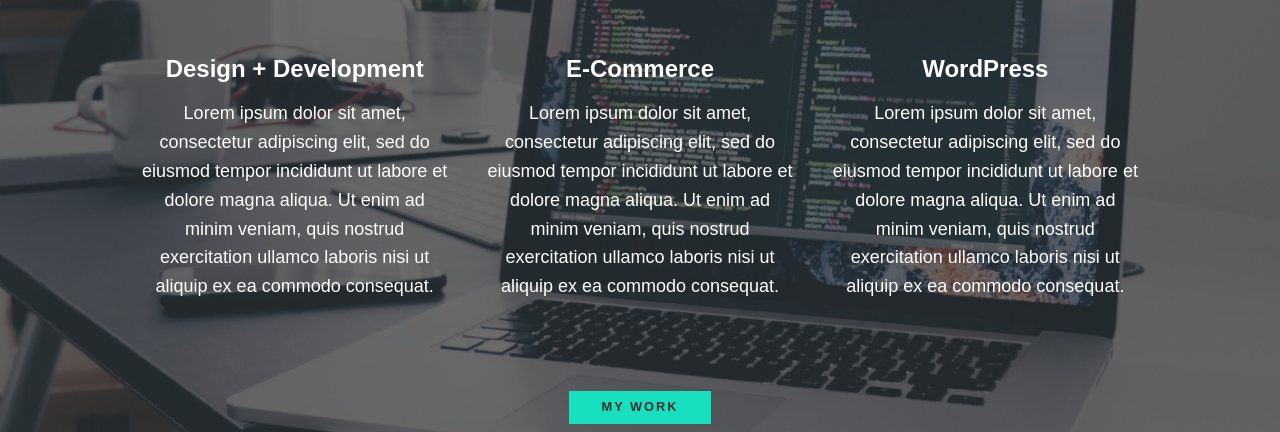
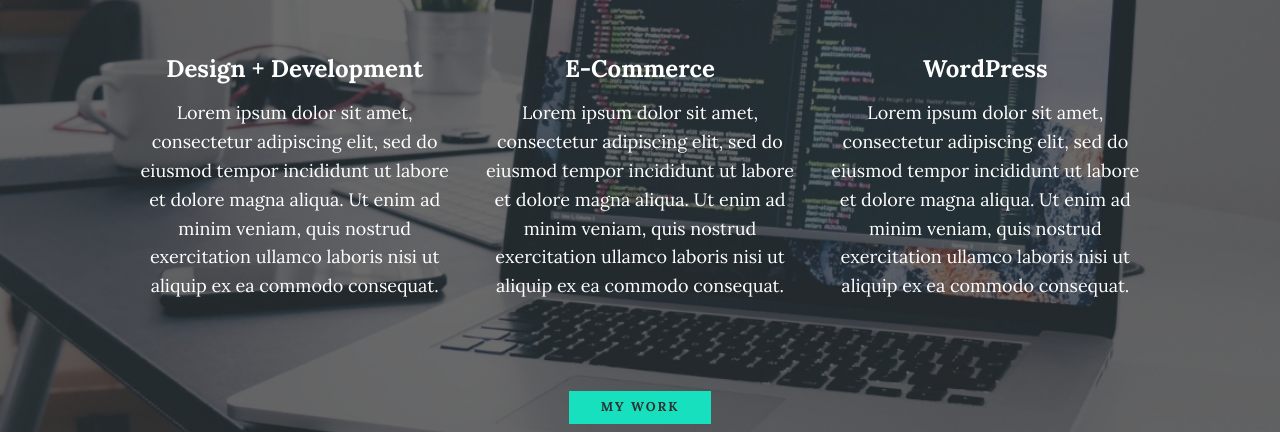
Before and after one commit to iamjayy/port, a website: page index.html in a window 1280 px wide. Shown: the part 668-1100 px from the top of the page. Drawn offline with nearby package versions, Linux system fonts and the light colour scheme.

Commit message:
buildpack

```diff
--- a/css/style.css
+++ b/css/style.css
@@ -7,11 +7,11 @@
 /* Custom Properties, update these for your own design */
 
 :root {
-  --ff-primary: "Source Sans Pro", sans-serif;
-  --ff-secondary: "Source Code Pro", monospace;
+  --ff-primary: "Lora", serif;
+  --ff-secondary: "Roboto Slab", serif;
 
-  --fw-reg: 300;
-  --fw-bold: 900;
+  --fw-reg: 400;
+  --fw-bold: 700;
 
   --clr-light: #fff;
   --clr-dark: #303030;
```
Also changed, not shown: package.json (added, +19 -0 lines), 1 other file.
